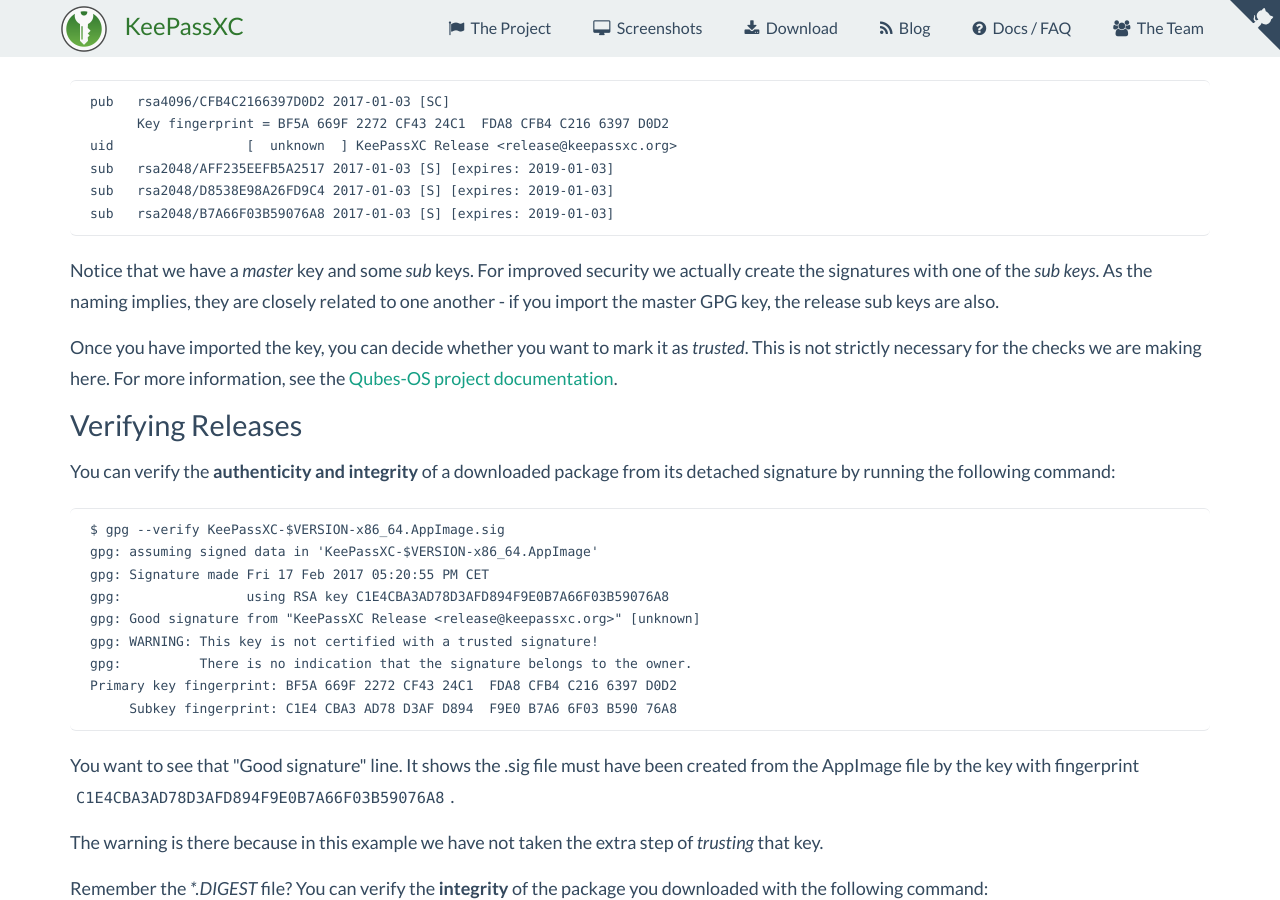
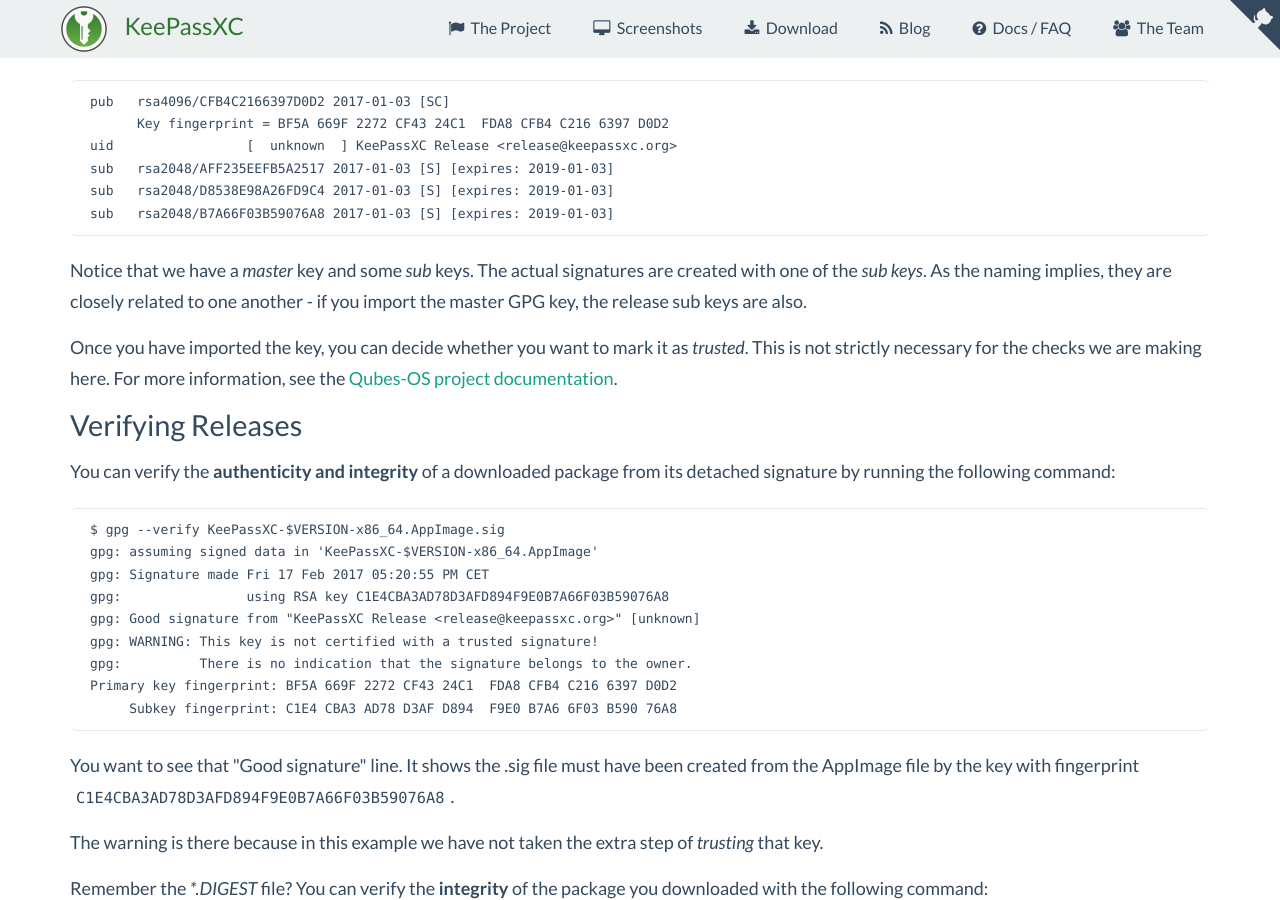
Before and after one commit to keepassxreboot/keepassxc-org, a Jekyll site: the page built from verifying-signatures.html, in a window 1280 px wide and 900 px high, scrolled down 1402 px. Built offline with Jekyll 4.4.1, drawn with Linux system fonts in a browser that asks for light colours; comment, search, counter and statistics services are not loaded.

Commit message:
Tidy up wording

```diff
--- a/verifying-signatures.html
+++ b/verifying-signatures.html
@@ -66,7 +66,7 @@
 sub   rsa2048/B7A66F03B59076A8 2017-01-03 [S] [expires: 2019-01-03]</code></pre>
     </div>
     <p>Notice that we have a <em>master</em> key and some <em>sub</em> keys.
-       For improved security we actually create the signatures with one of the <em>sub keys</em>.
+       The actual signatures are created with one of the <em>sub keys</em>.
        As the naming implies, they are closely related to one another -
        if you import the master GPG key, the release sub keys are also.
     </p>
```
